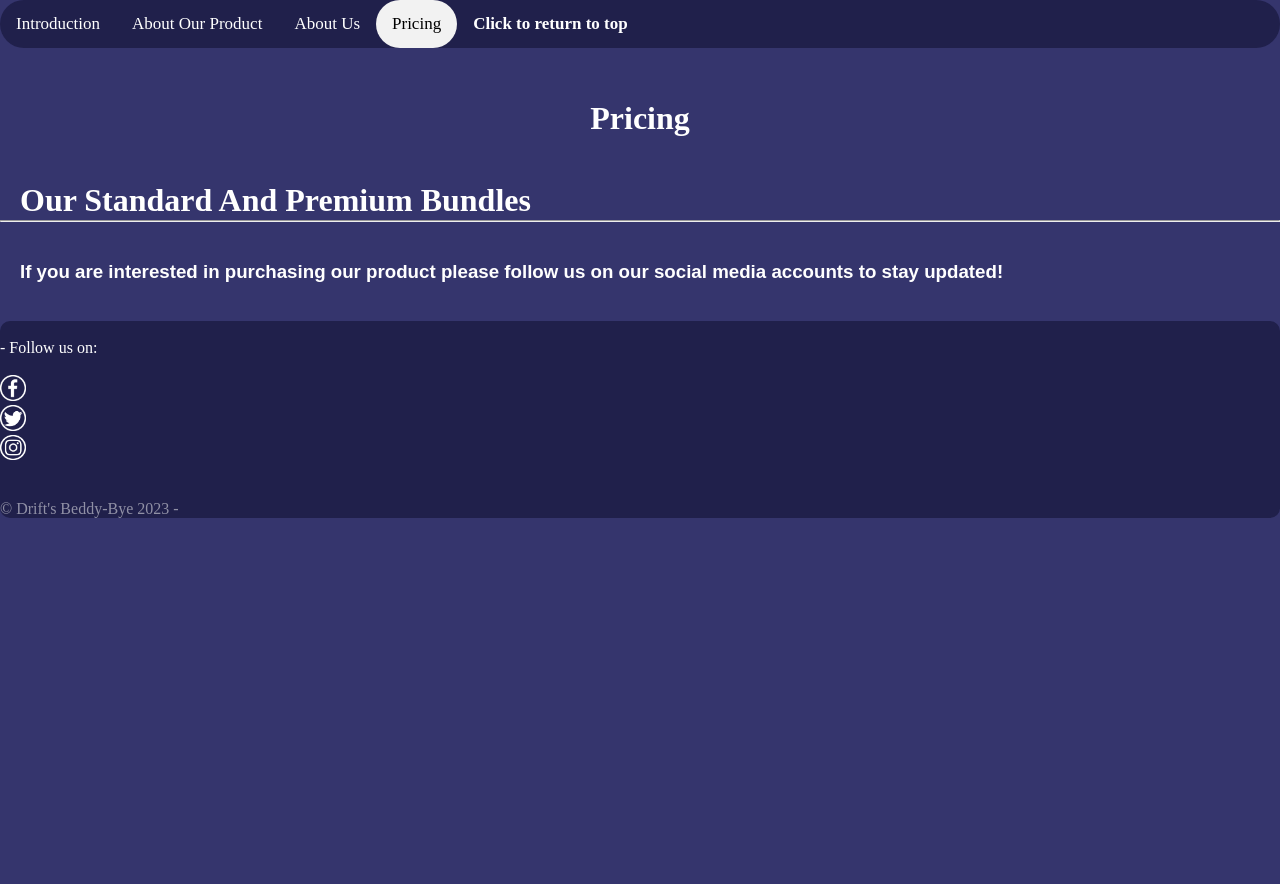
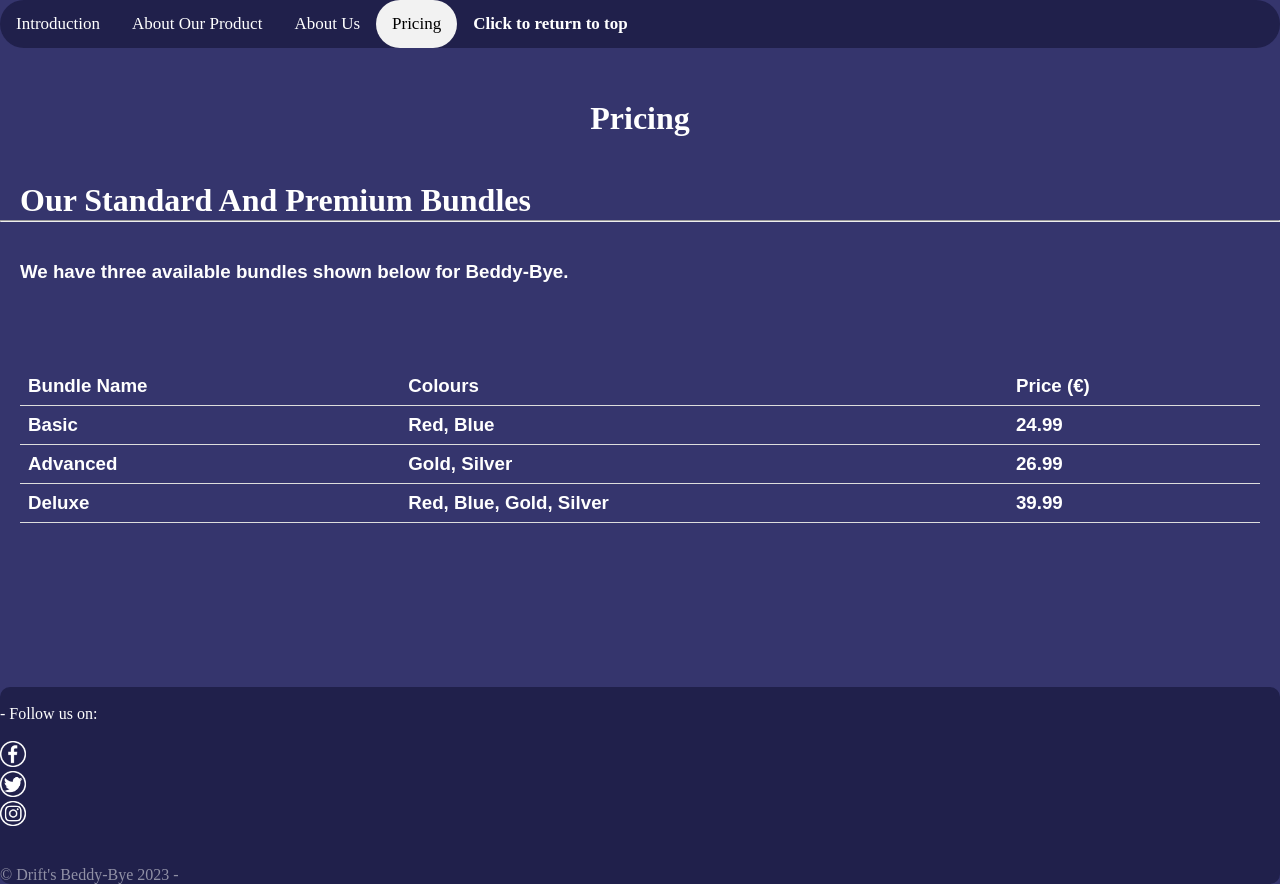
Before and after one commit to SamuelAyres76/S00237258-Website, a plain HTML site: page index_4.html in a window 1280 px wide. Before the commit the page ends 800 px from the top, so only its background shows below. Drawn offline with Linux system fonts and the light colour scheme.

Commit message:
Index 4 has content (finally)

```diff
--- a/index_4.html
+++ b/index_4.html
@@ -10,7 +10,33 @@
 
     <title>My Website</title>
 
+
     <style>
+
+        /*Tables only appear in index 4 therefore are inside of the embedded style sheet.*/
+
+        table { /*This is called first for a table to appear*/
+            border-collapse: collapse;
+            width: 100%;
+        }
+
+        th, td {
+            text-align: left;
+            padding: 8px;
+            border-bottom: 1px solid #ddd;
+            position: relative;
+        }
+
+            td:first-child:hover::after { /*When somebody hovers over the td it makes the tooltip appear*/
+                content: attr(data-tooltip); /*Without this important line of code the tooltip will never appear*/
+                position: absolute; /*Without the position being absolute it pushes content to the side of the screen*/
+                top: -100%; /*This number is negative so the tooltip appears above the hovered over text*/
+                background-color: #160b59;
+                color: #fff; /*Set to white for visibility*/
+                padding: 8px;
+                border-radius: 25px;
+                white-space: nowrap; /*Makes it all appear on one line*/
+            }
     </style>
 
     <link rel="stylesheet" href="style/stylus.css">
@@ -48,14 +74,46 @@
         <br />
         <br />
 
-            <h1><b>Our Standard And Premium Bundles</b></h1>
+        <h1><b>Our Standard And Premium Bundles</b></h1>
 
         <hr />
 
 
         <h3>
-            <p>If you are interested in purchasing our product please follow us on our social media accounts to stay updated!</p>
+            <p>We have three available bundles shown below for Beddy-Bye. </p>
+
+            <br /><br /><br />
+
+            <table>
+                <thead>
+                    <tr>
+                        <th>Bundle Name</th>
+                        <th>Colours</th>
+                        <th>Price (€)</th>
+                    </tr>
+                </thead>
+                <tbody>
+                    <tr>
+                        <td data-tooltip="Includes the Beddy-Bye and a selection of two colours.">Basic</td>
+                        <td>Red, Blue</td>
+                        <td>24.99</td>
+                    </tr>
+                    <tr>
+                        <td data-tooltip="Includes the Beddy-Bye, a unique box and two special colours.">Advanced</td>
+                        <td>Gold, Silver</td>
+                        <td>26.99</td>
+                    </tr>
+                    <tr>
+                        <td data-tooltip="Includes the Beddy-Bye, a deluxe box and a selection of all of the colours in higher quality.">Deluxe</td>
+                        <td>Red, Blue, Gold, Silver</td>
+                        <td>39.99</td>
+                    </tr>
+                </tbody>
+            </table>
+
         </h3>
+
+        <br/><br /><br /><br /><br /><br /><br /><br />
 
     </main>
 
```
